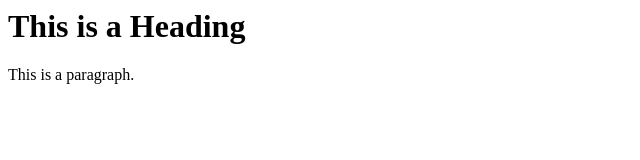
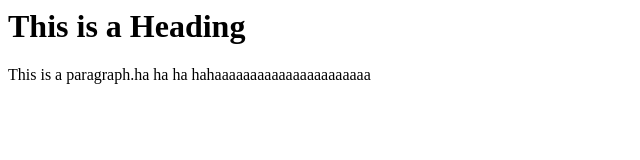
Before and after one commit to rseydanipour/lerning-github, a plain HTML site: page index.html in a window 1280 px wide. Shown: the whole page, without its empty margins (0-640 px from the left). Drawn offline with Linux system fonts and the light colour scheme.

Commit message:
Update index.html

```diff
--- a/index.html
+++ b/index.html
@@ -5,7 +5,7 @@
 <body>
 
 <h1>This is a Heading</h1>
-<p>This is a paragraph.</p>
+<p>This is a paragraph.ha ha ha hahaaaaaaaaaaaaaaaaaaaaaa</p>
 
 </body>
 </html>
```
